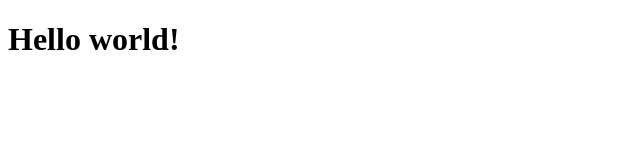
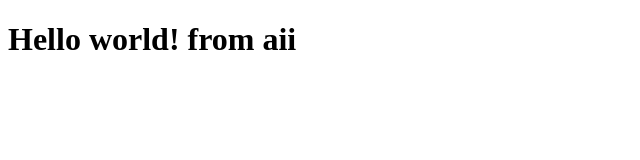
Before and after one commit to AliHassan55/practice2021, a plain HTML site: page index.html in a window 1280 px wide. Shown: the whole page, without its empty margins (0-640 px from the left). Drawn offline with Linux system fonts and the light colour scheme.

Commit message:
Update index.html

```diff
--- a/index.html
+++ b/index.html
@@ -6,6 +6,6 @@
     <title>Document</title>
 </head>
 <body>
-   <h1>Hello world! </h1>
+   <h1>Hello world! from aii </h1>
 </body>
 </html>
```
